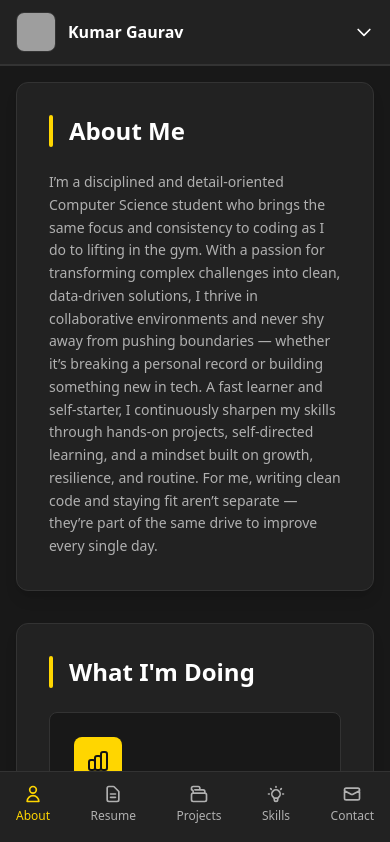
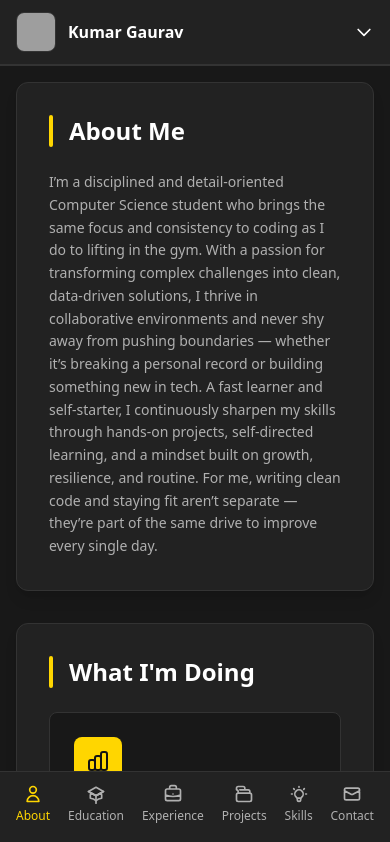
Before and after one commit to 1415-da/MY_PORTFOLIO, a React (Create React App) app: page / in a window 390 px wide. Shown: the top 842 px of the page. Built offline with nearby package versions, Linux system fonts and the light colour scheme; grey boxes are pictures that could not be loaded.

Commit message:
work experience added

```diff
--- a/src/App.js
+++ b/src/App.js
@@ -6,6 +6,7 @@ import Skills from "./components/Skills";
 import Projects from "./components/Projects";
 import Contact from "./components/Contact";
 import Sidebar from "./components/Sidebar";
+import WorkExperience from "./components/WorkExperience";
 
 function App() {
   const [activeSection, setActiveSection] = useState('about');
@@ -14,7 +15,7 @@ function App() {
   const desktopNavRef = useRef(null);
   const mobileNavRef = useRef(null);
 
-  const sections = ['about', 'resume', 'projects', 'skills', 'contact'];
+  const sections = ['about', 'resume', 'experience', 'projects', 'skills', 'contact'];
 
   const updateSliderPosition = (section) => {
     // Update desktop slider
@@ -57,6 +58,8 @@ function App() {
         return <About />;
       case 'resume':
         return <Hero />;
+      case 'experience':
+        return <WorkExperience />;
       case 'projects':
         return <Projects hideDescriptionOnMobile={true} />;
       case 'skills':
@@ -136,7 +139,17 @@ function App() {
                   : 'text-[#B0B0B0] hover:text-white'
               }`}
             >
-              Resume
+              Education
+            </button>
+            <button
+              onClick={() => setActiveSection('experience')}
+              className={`text-sm font-medium transition-all duration-200 pb-2 relative z-10 ${
+                activeSection === 'experience'
+                  ? 'text-white'
+                  : 'text-[#B0B0B0] hover:text-white'
+              }`}
+            >
+              Experience
             </button>
             <button
               onClick={() => setActiveSection('projects')}
@@ -203,9 +216,24 @@ function App() {
               }`}
             >
               <svg className="w-5 h-5 mb-1" fill="none" stroke="currentColor" viewBox="0 0 24 24">
-                <path strokeLinecap="round" strokeLinejoin="round" strokeWidth={2} d="M9 12h6m-6 4h6m2 5H7a2 2 0 01-2-2V5a2 2 0 012-2h5.586a1 1 0 01.707.293l5.414 5.414a1 1 0 01.293.707V19a2 2 0 01-2 2z" />
+                <path strokeLinecap="round" strokeLinejoin="round" strokeWidth={2} d="M12 14l9-5-9-5-9 5 9 5z" />
+                <path strokeLinecap="round" strokeLinejoin="round" strokeWidth={2} d="M12 14l6.16-3.422a12.083 12.083 0 01.665 6.479A11.952 11.952 0 0012 20.055a11.952 11.952 0 00-6.824-2.998 12.078 12.078 0 01.665-6.479L12 14z" />
+                <path strokeLinecap="round" strokeLinejoin="round" strokeWidth={2} d="M12 14v9M12 14l-9-5M12 14l9-5M12 14v9" />
               </svg>
-              Resume
+              Education
+            </button>
+            <button
+              onClick={() => setActiveSection('experience')}
+              className={`flex flex-col items-center text-xs font-medium transition-all duration-200 pb-2 relative z-10 ${
+                activeSection === 'experience'
+                  ? 'text-[#FFD600]'
+                  : 'text-[#B0B0B0]'
+              }`}
+            >
+              <svg className="w-5 h-5 mb-1" fill="none" stroke="currentColor" viewBox="0 0 24 24">
+                <path strokeLinecap="round" strokeLinejoin="round" strokeWidth={2} d="M21 13.255A23.931 23.931 0 0112 15c-3.183 0-6.22-.62-9-1.745M16 6V4a2 2 0 00-2-2h-4a2 2 0 00-2 2v2m4 6h.01M5 20h14a2 2 0 002-2V8a2 2 0 00-2-2H5a2 2 0 00-2 2v10a2 2 0 002 2z" />
+              </svg>
+              Experience
             </button>
             <button
               onClick={() => setActiveSection('projects')}
--- /dev/null
+++ b/src/components/WorkExperience.js
@@ -0,0 +1,55 @@
+import React from 'react';
+
+const WorkExperience = () => {
+  return (
+    <div className="space-y-8">
+      {/* Work Experience Section */}
+      <div className="bg-[#222222] rounded-xl p-4 md:p-8 shadow-lg border border-[#333333] hover:border-[#FFD600] transition-colors duration-300">
+        <div className="flex items-center mb-6 md:mb-8">
+          <div className="w-8 h-8 md:w-10 md:h-10 bg-[#FFD600] rounded-lg flex items-center justify-center mr-3 md:mr-4">
+            <svg className="w-5 h-5 md:w-6 md:h-6 text-[#131313]" fill="none" stroke="currentColor" viewBox="0 0 24 24">
+              <path strokeLinecap="round" strokeLinejoin="round" strokeWidth={2} d="M21 13.255A23.931 23.931 0 0112 15c-3.183 0-6.22-.62-9-1.745M16 6V4a2 2 0 00-2-2h-4a2 2 0 00-2 2v2m4 6h.01M5 20h14a2 2 0 002-2V8a2 2 0 00-2-2H5a2 2 0 00-2 2v10a2 2 0 002 2z" />
+            </svg>
+          </div>
+          <h2 className="text-xl md:text-2xl font-bold text-[#f5f5f5]">Work Experience</h2>
+        </div>
+
+        <div className="relative">
+          {/* Vertical Timeline Line */}
+          <div className="absolute left-3 md:left-5 top-0 bottom-0 w-0.5 bg-[#FFD600]"></div>
+
+          {/* Work Experience Items */}
+          <div className="relative pl-12 md:pl-16 pb-6 md:pb-8">
+            {/* Timeline Dot */}
+            <div className="absolute left-1 md:left-3 top-2 w-3 h-3 md:w-4 md:h-4 bg-[#FFD600] rounded-full border-2 md:border-4 border-[#222222]"></div>
+
+            <div className="bg-[#181818] rounded-lg p-4 md:p-6 border border-[#333333] hover:border-[#FFD600]/30 transition-all duration-300 hover:shadow-lg group">
+              <div className="flex flex-col md:flex-row md:justify-between md:items-start mb-3 gap-2 md:gap-0">
+                <h3 className="text-base md:text-lg font-bold text-[#f5f5f5] group-hover:text-[#FFD600] transition-colors duration-300">Operations Intern</h3>
+                <span className="text-[#FFD600] text-xs md:text-sm font-semibold bg-[#FFD600]/10 px-2 md:px-3 py-1 rounded-full self-start">Nov 2025 - Present</span>
+              </div>
+              <p className="text-[#f5f5f5] font-semibold text-sm mb-2">Tradyon | AI-Driven Trade Intelligence Startup</p>
+              <p className="text-[#B0B0B0] text-sm mb-3">Bangalore, Karnataka (On-site)</p>
+              <ul className="space-y-2">
+                <li className="text-[#B0B0B0] text-sm leading-relaxed flex items-start">
+                  <span className="text-[#FFD600] mr-2">•</span>
+                  <span>Performed EDA on global trade data sourced from Panjiva and Trade Map using Python, Matplotlib, and Seaborn, identifying supply-chain trends and improving forecasting accuracy by 30%.</span>
+                </li>
+                <li className="text-[#B0B0B0] text-sm leading-relaxed flex items-start">
+                  <span className="text-[#FFD600] mr-2">•</span>
+                  <span>Built and maintained Excel-based CRM systems and dashboards for 20+ international accounts, improving data integrity, accessibility, and reporting efficiency by 30%.</span>
+                </li>
+                <li className="text-[#B0B0B0] text-sm leading-relaxed flex items-start">
+                  <span className="text-[#FFD600] mr-2">•</span>
+                  <span>Managed end-to-end operational workflows, coordinating with cross-functional teams and clients to translate business requirements into structured, analysis-ready datasets with 99% accuracy.</span>
+                </li>
+              </ul>
+            </div>
+          </div>
+        </div>
+      </div>
+    </div>
+  );
+};
+
+export default WorkExperience;
```
Also changed, not shown: 1 other file (tests, documents, lock files or other folders).
